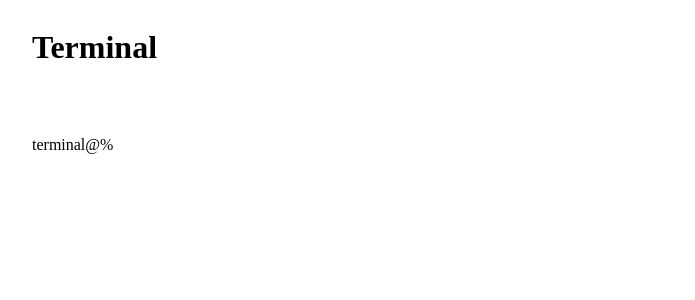
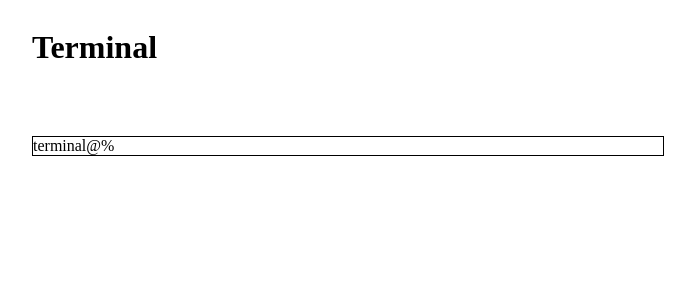
Before and after one commit to 00-status/terminal_game, a React app: page / in a window 1280 px wide. Shown: the top 300 px of the page, without its empty margins (292-987 px from the left). Built offline with nearby package versions, Linux system fonts and the light colour scheme; the HTML template or start-up script is replaced by a standard one.

Commit message:
Added a border around the input field. Moving focus to input on wrapper click

```diff
--- a/src/Terminal/Terminal.tsx
+++ b/src/Terminal/Terminal.tsx
@@ -1,4 +1,4 @@
-import { useEffect, useState } from "react";
+import { useEffect, useRef, useState } from "react";
 
 import './terminal.css';
 import { Command, ICommand, TerminalDirectory, validCommands } from "./domain/types";
@@ -23,6 +23,12 @@ export const Terminal = () => {
     const [currentCommand, setCurrentCommand] = useState<Command>(createNewCommand(currentDirectory.name));
     const [outputs, setOutputs] = useState<Array<Output>>([]);
 
+    const inputRef = useRef<HTMLInputElement | null>(null);
+
+    const onInputWrapperClick = () => {
+        inputRef.current?.focus();
+    };
+
     useEffect(() => {
         setCurrentCommand((state) => {
             return {...state, workingDirectory: currentDirectory.name}
@@ -34,11 +40,12 @@ export const Terminal = () => {
         <div>
             {outputs.map((output) => <div className="terminal__output" key={output.id}>{output.output}</div>)}
         </div>
-        <div className="terminal__input-wrapper">
+        <div onClick={onInputWrapperClick} className="terminal__input-wrapper">
             <div>
                 {'terminal@' + currentCommand.workingDirectory + '% '}
             </div>
             <input
+                ref={inputRef}
                 autoFocus
                 className="terminal__input"
                 value={currentCommand.text}
--- a/src/Terminal/terminal.css
+++ b/src/Terminal/terminal.css
@@ -23,6 +23,7 @@
     display: flex;
     flex-direction: row;
     align-items: center;
+    border: 1px solid black;
 }
 
 .terminal__input {
```
